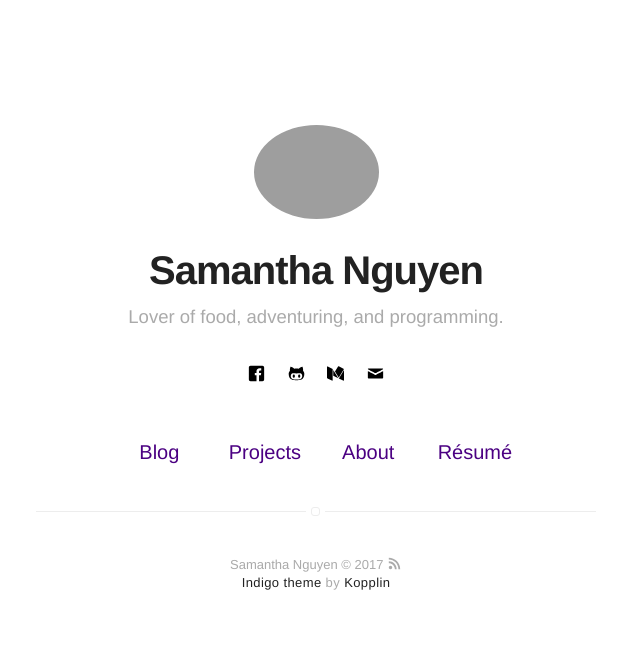
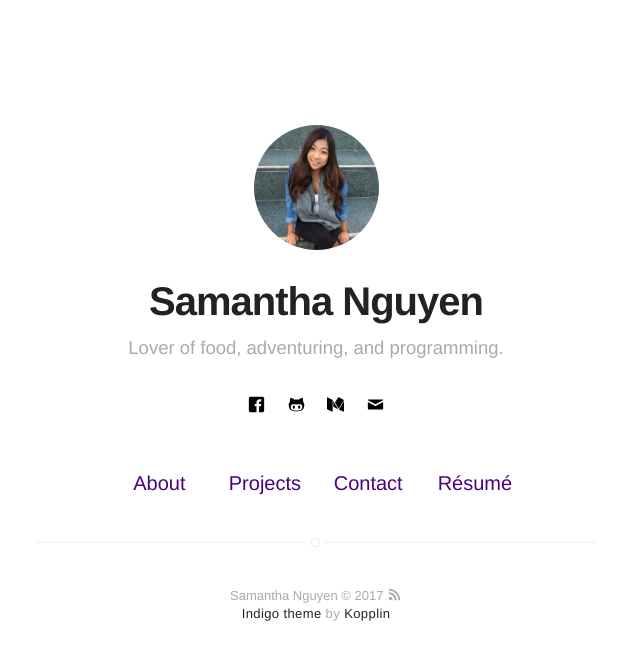
Before and after one commit to samanthanguyenn/me, a Jekyll site: the page built from index.html, in a window 1280 px wide. Shown: the top 660 px of the page, without its empty margins (324-964 px from the left). Built offline with Jekyll 4.4.1, drawn with Linux system fonts in a browser that asks for light colours.

Commit message:
fixed picture

```diff
--- a/_config.yml
+++ b/_config.yml
@@ -8,7 +8,7 @@ description: A blog about technology and stuff related
 # if it's an external image, update below for true
 # better with square images
 external-image: false
-picture: http://i.imgur.com/COMr7rB.jpg
+picture: assets/images/me.jpg
 
 # If you want to include your resume, set to true
 # and specify source (external or local).
@@ -16,7 +16,7 @@ resume: true
 resume-external: true
 resume-url: https://google.com/?q=my+resume
 
-url: https://koppl.in/indigo
+url: https://samanthanguyenn.github.io/
 # your url: http://USERNAME.github.io
 
 permalink: /:title/
--- a/_includes/nav.html
+++ b/_includes/nav.html
@@ -7,9 +7,9 @@
         {% endif %}
 
         {% if site.blog == true %}
-            {% if page.title != "Blog" %}
+            {% if page.title != "About" %}
                 <li class="item">
-                    <a class="link" href="{{ site.url }}/blog">Blog</a>
+                    <a class="link" href="{{ site.url }}/about">About</a>
                 </li>
             {% endif %}
         {% endif %}
@@ -25,7 +25,7 @@
         {% if site.about == true %}
             {% if page.title != "About" %}
                 <li class="item">
-                    <a class="link" href="{{ site.url }}/about">About</a>
+                    <a class="link" href="{{ site.url }}/blog">Contact</a>
                 </li>
             {% endif %}
         {% endif %}
```
